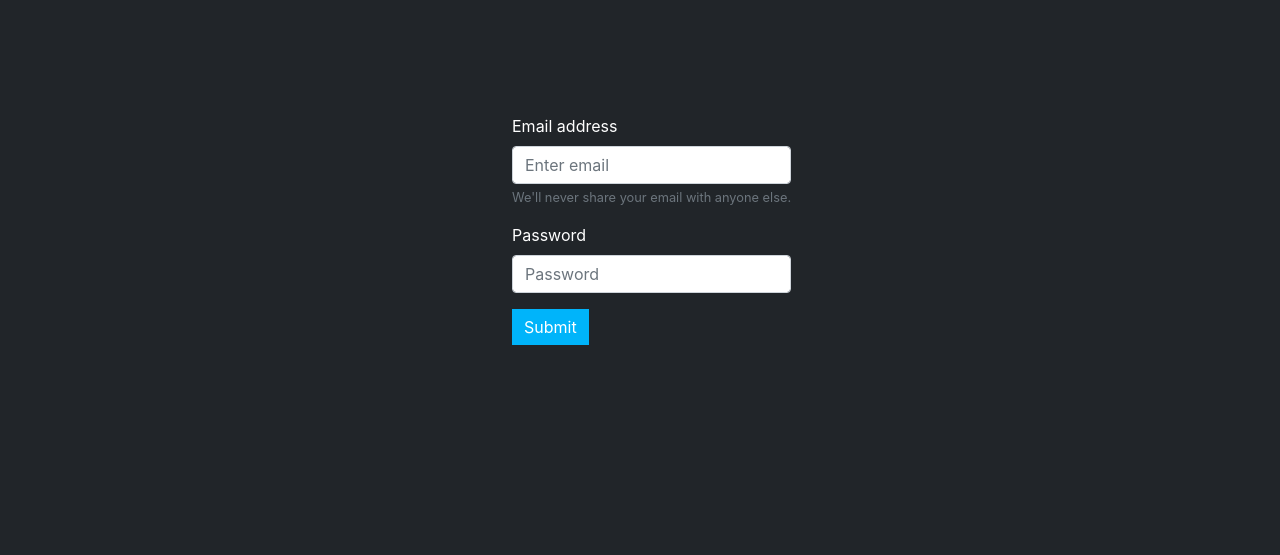
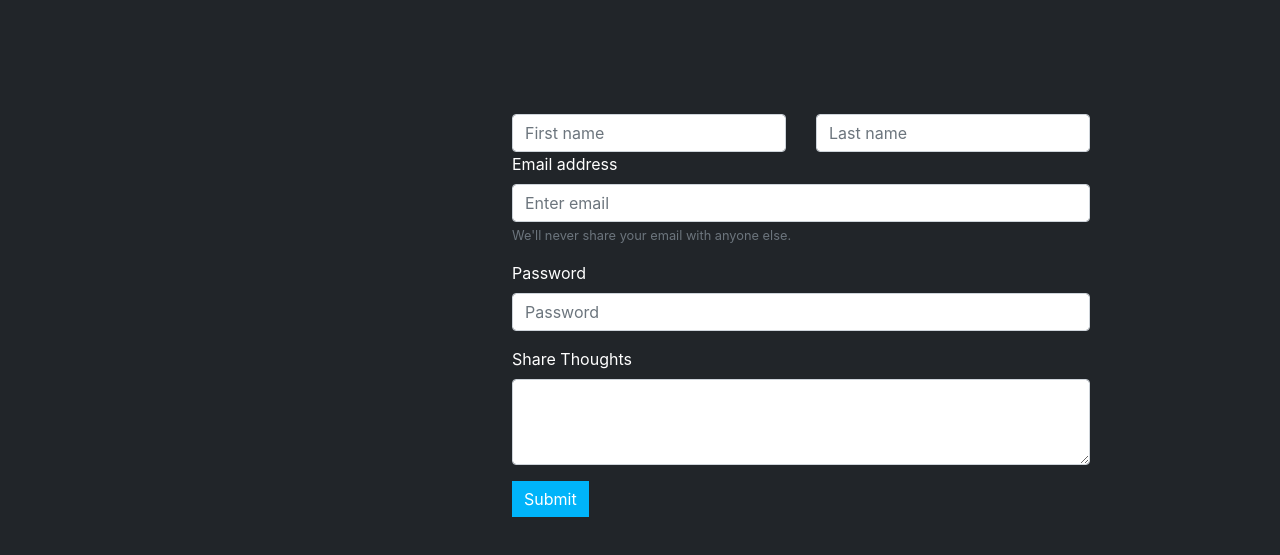
Before and after one commit to merissab44/capstone, a plain HTML site: page Contact.html in a window 1280 px wide. Shown: the part 129-684 px from the top of the page. Drawn offline with nearby package versions, Linux system fonts and the light colour scheme.

Commit message:
added more fields to contact

```diff
--- a/Contact.html
+++ b/Contact.html
@@ -19,6 +19,14 @@
     <h1 class="text-center">I'd love to hear your thoughts. Email me!</h1>
     <form>
       <div class="form-group">
+        <div class="row">
+          <div class="col">
+            <input type="text" class="form-control" placeholder="First name">
+          </div>
+          <div class="col">
+            <input type="text" class="form-control" placeholder="Last name">
+          </div>
+        </div>
         <label for="exampleInputEmail1">Email address</label>
         <input type="email" class="form-control" id="exampleInputEmail1" aria-describedby="emailHelp" placeholder="Enter email">
         <small id="emailHelp" class="form-text text-muted">We'll never share your email with anyone else.</small>
@@ -27,6 +35,10 @@
         <label for="exampleInputPassword1">Password</label>
         <input type="password" class="form-control" id="exampleInputPassword1" placeholder="Password">
       </div>
+      <div class="form-group">
+        <label for="exampleFormControlTextarea1">Share Thoughts</label>
+        <textarea class="form-control" id="exampleFormControlTextarea1" rows="3"></textarea>
+      </div>
       <button type="submit" class="btn btn-primary">Submit</button>
     </form>
   </body>
```
